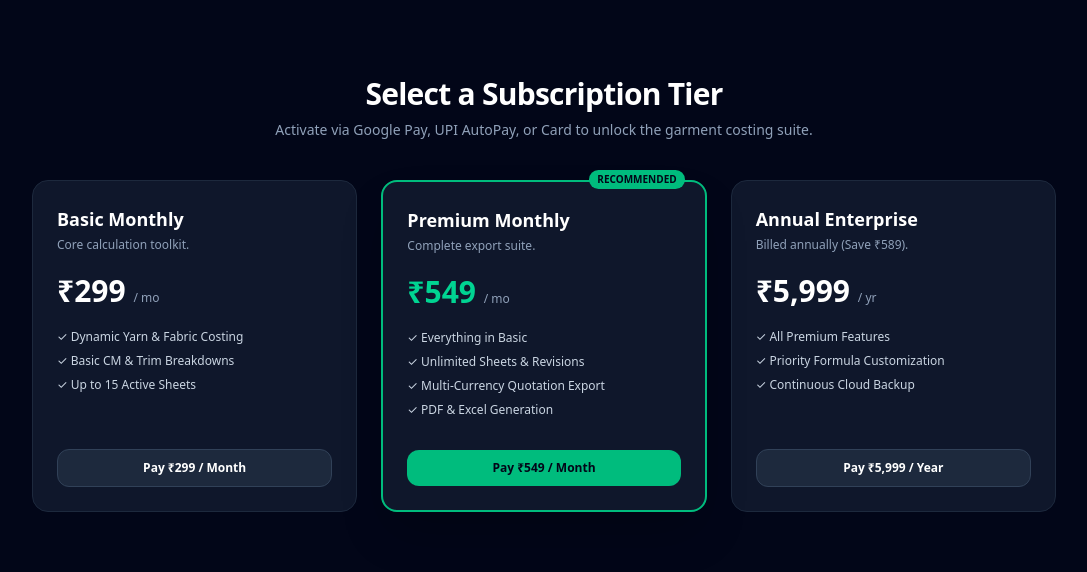
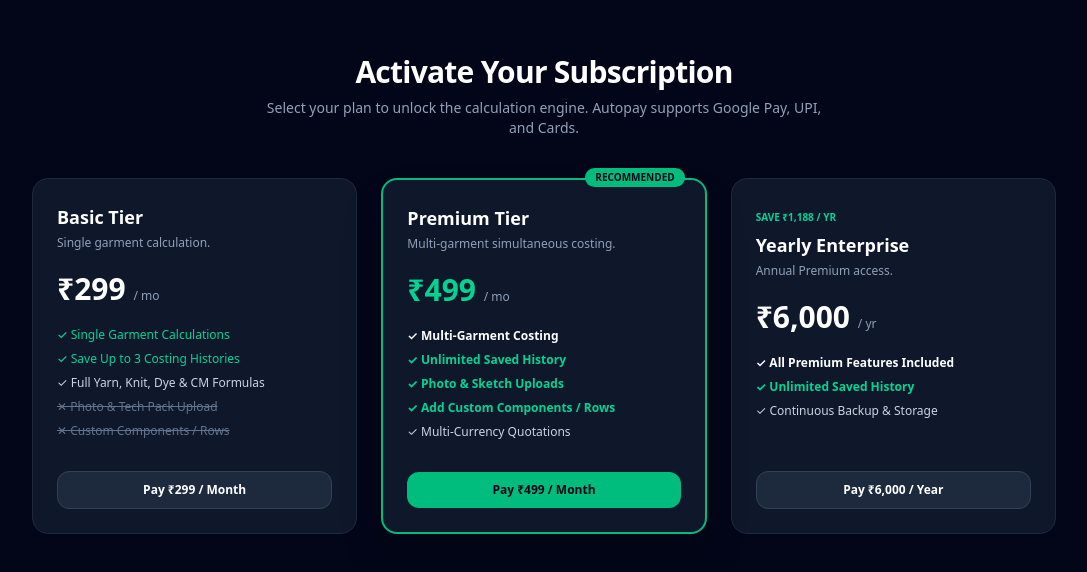
Before and after one commit to genuinerish/garment-costing-saas, a Next.js app: page /pricing in a window 1280 px wide. Shown: the part 106-678 px from the top of the page, without its empty margins (96-1183 px from the left). Built offline with nearby package versions, Linux system fonts and the light colour scheme.

Commit message:
Update premium monthly plan to 499 with complete file implementations

```diff
--- a/app/page.tsx
+++ b/app/page.tsx
@@ -17,152 +17,153 @@ export default function HomePage() {
             Sign In
           </Link>
           <Link
-            href="/pricing"
+            href="/login?mode=signup"
             className="px-4 py-2 text-sm font-semibold text-slate-950 bg-emerald-400 rounded-lg hover:bg-emerald-300 transition-colors shadow-lg shadow-emerald-500/20"
           >
-            View Plans
+            Create Account
           </Link>
         </div>
       </header>
 
-      {/* Hero Section */}
+      {/* Hero Welcome */}
       <section className="text-center px-4 pt-16 pb-12 max-w-4xl mx-auto">
-        <span className="text-xs font-semibold uppercase tracking-widest px-3 py-1 rounded-full bg-emerald-950 border border-emerald-500/40 text-emerald-400">
-          Built for Textile Merchandisers & Garment Exporters
+        <span className="text-xs font-semibold uppercase tracking-widest px-3.5 py-1 rounded-full bg-emerald-950 border border-emerald-500/40 text-emerald-400">
+          Textile Merchandising & Costing Suite
         </span>
         <h1 className="mt-6 text-4xl sm:text-6xl font-extrabold tracking-tight">
-          Precision Garment Costing & Quotation Suite
+          Precision Garment Costing Engine
         </h1>
         <p className="mt-6 text-base sm:text-lg text-slate-400 max-w-2xl mx-auto leading-relaxed">
-          Say goodbye to error-prone spreadsheets. Eliminate cost miscalculations across
-          yarn rates, fabric consumption, dyeing, CM overheads, and trim allocations.
+          Say goodbye to spreadsheet errors. Automate fabric consumption, yarn price volatility,
+          knitting & dyeing losses, CM overheads, and trim allocations.
         </p>
         <div className="mt-8 flex flex-wrap justify-center gap-4">
           <Link
-            href="/login"
+            href="/login?mode=signup"
             className="px-6 py-3 font-semibold text-slate-950 bg-emerald-400 rounded-xl hover:bg-emerald-300 transition-colors shadow-lg shadow-emerald-500/20 text-sm sm:text-base"
           >
-            Get Started (Sign In / Register)
+            Get Started Free
           </Link>
           <a
-            href="#pricing"
+            href="#plans"
             className="px-6 py-3 font-semibold text-slate-200 border border-slate-700 rounded-xl hover:bg-slate-900 transition-colors text-sm sm:text-base"
           >
-            Explore Plans
+            View Pricing Plans
           </a>
         </div>
       </section>
 
-      {/* Features Overview */}
-      <section className="py-14 border-t border-slate-900 bg-slate-900/30">
+      {/* Feature Breakdown */}
+      <section className="py-14 border-t border-slate-900 bg-slate-900/40">
         <div className="max-w-6xl mx-auto px-6 grid grid-cols-1 md:grid-cols-3 gap-6">
           <div className="bg-slate-900/80 border border-slate-800 p-6 rounded-2xl">
             <div className="text-2xl mb-3">🧵</div>
-            <h3 className="text-lg font-bold text-white">Fabric & Yarn Consumption</h3>
+            <h3 className="text-lg font-bold text-white">Yarn & Fabric Consumption</h3>
             <p className="text-slate-400 text-sm mt-2">
-              Calculate exact GSM, loop length, knitting loss, and dyeing shrinkage in grams per garment.
+              Calculate GSM, loop length, knitting loss, and dyeing shrinkage in exact grams per piece.
             </p>
           </div>
           <div className="bg-slate-900/80 border border-slate-800 p-6 rounded-2xl">
             <div className="text-2xl mb-3">✂️</div>
             <h3 className="text-lg font-bold text-white">Cut & Make (CM) Engine</h3>
             <p className="text-slate-400 text-sm mt-2">
-              Factor SAM, sewing line efficiency, stitching overheads, and packaging allocations.
+              Factor SAM (Standard Allowed Minutes), line efficiency, stitching, and finishing overheads.
             </p>
           </div>
           <div className="bg-slate-900/80 border border-slate-800 p-6 rounded-2xl">
-            <div className="text-2xl mb-3">🏷️</div>
-            <h3 className="text-lg font-bold text-white">Trims & Quotation Export</h3>
+            <div className="text-2xl mb-3">📦</div>
+            <h3 className="text-lg font-bold text-white">Trims & Quotation Exports</h3>
             <p className="text-slate-400 text-sm mt-2">
-              Itemize accessories, freight, profit margins, and export-grade quotations in multiple currencies.
+              Itemize buttons, labels, cartons, freight margins, and multi-currency quotation summaries.
             </p>
           </div>
         </div>
       </section>
 
-      {/* 3-Tier Pricing Grid */}
-      <section id="pricing" className="py-20 border-t border-slate-900">
+      {/* 3 Pricing Plans */}
+      <section id="plans" className="py-20 border-t border-slate-900">
         <div className="max-w-6xl mx-auto px-4 text-center">
-          <h2 className="text-3xl font-bold">Pick Your Plan</h2>
-          <p className="mt-2 text-slate-400 text-sm">Choose the right tier for your merchandising workload.</p>
+          <h2 className="text-3xl font-bold">Transparent Subscription Plans</h2>
+          <p className="mt-2 text-slate-400 text-sm">Choose single-garment drafting or multi-garment batch costing.</p>
 
           <div className="mt-12 grid grid-cols-1 md:grid-cols-3 gap-6 text-left">
-
-            {/* Basic Plan */}
-            <div className="bg-slate-900/70 border border-slate-800 rounded-2xl p-6 flex flex-col justify-between">
+            {/* Basic ₹299 */}
+            <div className="bg-slate-900/80 border border-slate-800 rounded-2xl p-6 flex flex-col justify-between">
               <div>
-                <h3 className="text-lg font-bold text-white">Basic Monthly</h3>
-                <p className="text-slate-400 text-xs mt-1">Core calculation toolkit for freelancers.</p>
+                <h3 className="text-lg font-bold text-white">Basic Plan</h3>
+                <p className="text-slate-400 text-xs mt-1">Single garment calculation.</p>
                 <div className="mt-5 text-3xl font-extrabold text-white">
                   ₹299 <span className="text-xs text-slate-400 font-normal">/ month</span>
                 </div>
                 <ul className="mt-6 space-y-2.5 text-xs text-slate-300">
-                  <li className="flex items-center gap-2">✓ Dynamic Yarn & Fabric Costing</li>
-                  <li className="flex items-center gap-2">✓ Basic CM & Trim Breakdowns</li>
-                  <li className="flex items-center gap-2">✓ Up to 15 Active Costing Sheets</li>
+                  <li className="flex items-center gap-2 text-emerald-400">✓ Single Garment Costing at a Time</li>
+                  <li className="flex items-center gap-2 text-emerald-400">✓ Save Up to 3 Costing Histories</li>
+                  <li className="flex items-center gap-2">✓ Full Yarn, Knit, Dye & CM Formulas</li>
+                  <li className="flex items-center gap-2 text-slate-500 line-through">✕ Photo & Tech Pack Upload</li>
+                  <li className="flex items-center gap-2 text-slate-500 line-through">✕ Custom Components & Extra Rows</li>
                 </ul>
               </div>
               <Link
-                href="/pricing"
-                className="mt-8 block w-full py-2.5 bg-slate-800 hover:bg-slate-700 text-white font-semibold rounded-xl text-center transition-colors border border-slate-700 text-xs"
+                href="/login?mode=signup"
+                className="mt-8 block w-full py-2.5 bg-slate-800 hover:bg-slate-700 text-white font-semibold rounded-xl text-center text-xs border border-slate-700"
               >
                 Choose Basic (₹299)
               </Link>
             </div>
 
-            {/* Premium Plan */}
-            <div className="bg-slate-900 border-2 border-emerald-500/70 rounded-2xl p-6 flex flex-col justify-between relative shadow-xl">
+            {/* Premium ₹499 */}
+            <div className="bg-slate-900 border-2 border-emerald-500/80 rounded-2xl p-6 flex flex-col justify-between relative shadow-2xl">
               <span className="absolute -top-3 right-5 bg-emerald-500 text-slate-950 text-[10px] font-bold px-2.5 py-0.5 rounded-full uppercase tracking-wider">
                 Popular
               </span>
               <div>
-                <h3 className="text-lg font-bold text-white">Premium Monthly</h3>
-                <p className="text-slate-400 text-xs mt-1">Full suite for active merchandisers.</p>
+                <h3 className="text-lg font-bold text-white">Premium Plan</h3>
+                <p className="text-slate-400 text-xs mt-1">Multi-garment simultaneous costing.</p>
                 <div className="mt-5 text-3xl font-extrabold text-emerald-400">
-                  ₹549 <span className="text-xs text-slate-400 font-normal">/ month</span>
+                  ₹499 <span className="text-xs text-slate-400 font-normal">/ month</span>
                 </div>
                 <ul className="mt-6 space-y-2.5 text-xs text-slate-300">
-                  <li className="flex items-center gap-2">✓ Everything in Basic</li>
-                  <li className="flex items-center gap-2">✓ Unlimited Costing Sheets & Revisions</li>
+                  <li className="flex items-center gap-2 font-bold text-white">✓ Multi-Garment Simultaneous Costing</li>
+                  <li className="flex items-center gap-2 font-bold text-emerald-400">✓ Unlimited Saved Costing History</li>
+                  <li className="flex items-center gap-2 font-bold text-emerald-400">✓ Upload Garment Photos & Sketches</li>
+                  <li className="flex items-center gap-2 font-bold text-emerald-400">✓ Add Unlimited Components & Rows</li>
                   <li className="flex items-center gap-2">✓ Multi-Currency Quotation Sheets</li>
-                  <li className="flex items-center gap-2">✓ Export to PDF & Excel</li>
                 </ul>
               </div>
               <Link
-                href="/pricing"
-                className="mt-8 block w-full py-2.5 bg-emerald-500 hover:bg-emerald-400 text-slate-950 font-bold rounded-xl text-center transition-colors shadow-lg shadow-emerald-500/20 text-xs"
+                href="/login?mode=signup"
+                className="mt-8 block w-full py-2.5 bg-emerald-500 hover:bg-emerald-400 text-slate-950 font-bold rounded-xl text-center text-xs shadow-lg shadow-emerald-500/20"
               >
-                Choose Premium (₹549)
+                Choose Premium (₹499)
               </Link>
             </div>
 
-            {/* Yearly Enterprise */}
-            <div className="bg-slate-900/70 border border-slate-800 rounded-2xl p-6 flex flex-col justify-between">
+            {/* Yearly ₹6000 */}
+            <div className="bg-slate-900/80 border border-slate-800 rounded-2xl p-6 flex flex-col justify-between">
               <div>
                 <span className="text-[10px] font-bold text-emerald-400 uppercase tracking-wider">
-                  Save ₹589 / Year
+                  Save ₹1,188 / Year
                 </span>
-                <h3 className="text-lg font-bold text-white mt-1">Annual Enterprise</h3>
-                <p className="text-slate-400 text-xs mt-1">For apparel brands and buying houses.</p>
+                <h3 className="text-lg font-bold text-white mt-1">Yearly Enterprise</h3>
+                <p className="text-slate-400 text-xs mt-1">For buying houses & exporters.</p>
                 <div className="mt-5 text-3xl font-extrabold text-white">
-                  ₹5,999 <span className="text-xs text-slate-400 font-normal">/ year</span>
+                  ₹6,000 <span className="text-xs text-slate-400 font-normal">/ year</span>
                 </div>
-                <p className="text-[11px] text-emerald-400 mt-1">Equivalent to ₹499 / month</p>
+                <p className="text-[11px] text-emerald-400 mt-1">Equivalent to ₹500 / month</p>
                 <ul className="mt-6 space-y-2.5 text-xs text-slate-300">
-                  <li className="flex items-center gap-2">✓ All Premium Features Included</li>
-                  <li className="flex items-center gap-2">✓ Priority Support & Custom Formula Config</li>
+                  <li className="flex items-center gap-2 font-bold text-white">✓ All Premium Multi-Garment Features</li>
+                  <li className="flex items-center gap-2 font-bold text-emerald-400">✓ Unlimited Saved Costing History</li>
                   <li className="flex items-center gap-2">✓ Continuous Cloud Backup</li>
-                  <li className="flex items-center gap-2">✓ 1-Year Rate Lock Guarantee</li>
+                  <li className="flex items-center gap-2">✓ 1-Year Price Lock Guarantee</li>
                 </ul>
               </div>
               <Link
-                href="/pricing"
-                className="mt-8 block w-full py-2.5 bg-slate-800 hover:bg-slate-700 text-white font-semibold rounded-xl text-center transition-colors border border-slate-700 text-xs"
+                href="/login?mode=signup"
+                className="mt-8 block w-full py-2.5 bg-slate-800 hover:bg-slate-700 text-white font-semibold rounded-xl text-center text-xs border border-slate-700"
               >
-                Choose Annual (₹5,999)
+                Choose Yearly (₹6,000)
               </Link>
             </div>
-
           </div>
         </div>
       </section>
--- a/app/pricing/page.tsx
+++ b/app/pricing/page.tsx
@@ -3,78 +3,84 @@
 import { useState } from "react";
 import { useRouter } from "next/navigation";
 
-export default function PricingPage() {
+export default function PricingSelectionPage() {
     const [loading, setLoading] = useState<string | null>(null);
     const router = useRouter();
 
-    const handleSubscribe = async (planType: "basic" | "premium" | "yearly") => {
+    const handleSubscribe = async (tier: "basic" | "premium" | "yearly") => {
         try {
-            setLoading(planType);
+            setLoading(tier);
             const res = await fetch("/api/razorpay/subscription", {
                 method: "POST",
                 headers: { "Content-Type": "application/json" },
-                body: JSON.stringify({ planType }),
+                body: JSON.stringify({ planType: tier }),
             });
 
             const data = await res.json();
 
             if (!res.ok || !data.subscriptionId) {
-                alert(data.error || "Subscription initialization failed. Check your plan IDs in Netlify.");
+                alert(data.error || "Unable to start Razorpay checkout. Check your Plan IDs in Netlify.");
                 setLoading(null);
                 return;
             }
 
-            const planLabels = {
+            const planLabels: Record<string, string> = {
                 basic: "Basic Monthly (₹299)",
-                premium: "Premium Monthly (₹549)",
-                yearly: "Annual Enterprise (₹5,999)",
+                premium: "Premium Monthly (₹499)",
+                yearly: "Annual Enterprise (₹6,000)",
             };
 
             const options = {
                 key: data.key,
                 subscription_id: data.subscriptionId,
                 name: "GARCOS ENTERPRISE",
-                description: `${planLabels[planType]} Subscription`,
-                handler: function () {
+                description: `${planLabels[tier]} Subscription`,
+                handler: async function (response: any) {
+                    await fetch("/api/user/activate-plan", {
+                        method: "POST",
+                        headers: { "Content-Type": "application/json" },
+                        body: JSON.stringify({
+                            tier,
+                            subscriptionId: response.razorpay_subscription_id,
+                        }),
+                    });
                     alert("Payment verified! Access granted.");
                     router.push("/dashboard/costing");
                 },
-                theme: {
-                    color: "#10b981",
-                },
+                theme: { color: "#10b981" },
             };
 
             const rzp = new (window as any).Razorpay(options);
             rzp.open();
         } catch (err: any) {
-            alert("Error starting checkout: " + err.message);
+            alert("Checkout error: " + err.message);
         } finally {
             setLoading(null);
         }
     };
 
     return (
-        <div className="min-h-screen bg-slate-950 text-white flex flex-col justify-center items-center px-4 py-12">
-            <div className="text-center max-w-xl">
-                <h1 className="text-3xl font-bold tracking-tight">Select a Subscription Tier</h1>
+        <div className="min-h-screen bg-slate-950 text-white flex flex-col items-center justify-center px-4 py-12">
+            <div className="text-center max-w-xl mb-10">
+                <h1 className="text-3xl font-bold tracking-tight">Activate Your Subscription</h1>
                 <p className="mt-2 text-slate-400 text-sm">
-                    Activate via Google Pay, UPI AutoPay, or Card to unlock the garment costing suite.
+                    Select your plan to unlock the calculation engine. Autopay supports Google Pay, UPI, and Cards.
                 </p>
             </div>
 
-            <div className="mt-10 grid grid-cols-1 md:grid-cols-3 gap-6 max-w-5xl w-full">
-                {/* Basic ₹299 */}
+            <div className="grid grid-cols-1 md:grid-cols-3 gap-6 max-w-5xl w-full">
+                {/* Basic Tier */}
                 <div className="bg-slate-900 border border-slate-800 rounded-2xl p-6 flex flex-col justify-between">
                     <div>
-                        <h2 className="text-lg font-bold">Basic Monthly</h2>
-                        <p className="text-slate-400 text-xs mt-1">Core calculation toolkit.</p>
-                        <div className="mt-5 text-3xl font-extrabold">
-                            ₹299 <span className="text-xs font-normal text-slate-400">/ mo</span>
-                        </div>
+                        <h2 className="text-lg font-bold">Basic Tier</h2>
+                        <p className="text-slate-400 text-xs mt-1">Single garment calculation.</p>
+                        <div className="mt-5 text-3xl font-extrabold">₹299 <span className="text-xs font-normal text-slate-400">/ mo</span></div>
                         <ul className="mt-5 space-y-2 text-xs text-slate-300">
-                            <li>✓ Dynamic Yarn & Fabric Costing</li>
-                            <li>✓ Basic CM & Trim Breakdowns</li>
-                            <li>✓ Up to 15 Active Sheets</li>
+                            <li className="text-emerald-400 font-medium">✓ Single Garment Calculations</li>
+                            <li className="text-emerald-400 font-medium">✓ Save Up to 3 Costing Histories</li>
+                            <li>✓ Full Yarn, Knit, Dye & CM Formulas</li>
+                            <li className="text-slate-500 line-through">✕ Photo & Tech Pack Upload</li>
+                            <li className="text-slate-500 line-through">✕ Custom Components / Rows</li>
                         </ul>
                     </div>
                     <button
@@ -82,26 +88,25 @@ export default function PricingPage() {
                         disabled={loading === "basic"}
                         className="mt-8 w-full py-2.5 bg-slate-800 hover:bg-slate-700 text-white font-semibold rounded-xl text-xs border border-slate-700 disabled:opacity-50"
                     >
-                        {loading === "basic" ? "Opening..." : "Pay ₹299 / Month"}
+                        {loading === "basic" ? "Loading Checkout..." : "Pay ₹299 / Month"}
                     </button>
                 </div>
 
-                {/* Premium ₹549 */}
+                {/* Premium Tier */}
                 <div className="bg-slate-900 border-2 border-emerald-500 rounded-2xl p-6 relative flex flex-col justify-between shadow-2xl">
-                    <span className="absolute -top-3 right-5 bg-emerald-500 text-slate-950 text-[10px] font-bold px-2 py-0.5 rounded-full uppercase">
+                    <span className="absolute -top-3 right-5 bg-emerald-500 text-slate-950 text-[10px] font-bold px-2.5 py-0.5 rounded-full uppercase">
                         Recommended
                     </span>
                     <div>
-                        <h2 className="text-lg font-bold">Premium Monthly</h2>
-                        <p className="text-slate-400 text-xs mt-1">Complete export suite.</p>
-                        <div className="mt-5 text-3xl font-extrabold text-emerald-400">
-                            ₹549 <span className="text-xs font-normal text-slate-400">/ mo</span>
-                        </div>
+                        <h2 className="text-lg font-bold">Premium Tier</h2>
+                        <p className="text-slate-400 text-xs mt-1">Multi-garment simultaneous costing.</p>
+                        <div className="mt-5 text-3xl font-extrabold text-emerald-400">₹499 <span className="text-xs font-normal text-slate-400">/ mo</span></div>
                         <ul className="mt-5 space-y-2 text-xs text-slate-300">
-                            <li>✓ Everything in Basic</li>
-                            <li>✓ Unlimited Sheets & Revisions</li>
-                            <li>✓ Multi-Currency Quotation Export</li>
-                            <li>✓ PDF & Excel Generation</li>
+                            <li className="text-white font-semibold">✓ Multi-Garment Costing</li>
+                            <li className="text-emerald-400 font-bold">✓ Unlimited Saved History</li>
+                            <li className="text-emerald-400 font-bold">✓ Photo & Sketch Uploads</li>
+                            <li className="text-emerald-400 font-bold">✓ Add Custom Components / Rows</li>
+                            <li>✓ Multi-Currency Quotations</li>
                         </ul>
                     </div>
                     <button
@@ -109,22 +114,21 @@ export default function PricingPage() {
                         disabled={loading === "premium"}
                         className="mt-8 w-full py-2.5 bg-emerald-500 hover:bg-emerald-400 text-slate-950 font-bold rounded-xl text-xs disabled:opacity-50"
                     >
-                        {loading === "premium" ? "Opening..." : "Pay ₹549 / Month"}
+                        {loading === "premium" ? "Loading Checkout..." : "Pay ₹499 / Month"}
                     </button>
                 </div>
 
-                {/* Yearly ₹5,999 */}
+                {/* Yearly Tier */}
                 <div className="bg-slate-900 border border-slate-800 rounded-2xl p-6 flex flex-col justify-between">
                     <div>
-                        <h2 className="text-lg font-bold">Annual Enterprise</h2>
-                        <p className="text-slate-400 text-xs mt-1">Billed annually (Save ₹589).</p>
-                        <div className="mt-5 text-3xl font-extrabold">
-                            ₹5,999 <span className="text-xs font-normal text-slate-400">/ yr</span>
-                        </div>
+                        <span className="text-[10px] font-bold text-emerald-400 uppercase">Save ₹1,188 / Yr</span>
+                        <h2 className="text-lg font-bold mt-1">Yearly Enterprise</h2>
+                        <p className="text-slate-400 text-xs mt-1">Annual Premium access.</p>
+                        <div className="mt-5 text-3xl font-extrabold">₹6,000 <span className="text-xs font-normal text-slate-400">/ yr</span></div>
                         <ul className="mt-5 space-y-2 text-xs text-slate-300">
-                            <li>✓ All Premium Features</li>
-                            <li>✓ Priority Formula Customization</li>
-                            <li>✓ Continuous Cloud Backup</li>
+                            <li className="text-white font-semibold">✓ All Premium Features Included</li>
+                            <li className="text-emerald-400 font-bold">✓ Unlimited Saved History</li>
+                            <li>✓ Continuous Backup & Storage</li>
                         </ul>
                     </div>
                     <button
@@ -132,7 +136,7 @@ export default function PricingPage() {
                         disabled={loading === "yearly"}
                         className="mt-8 w-full py-2.5 bg-slate-800 hover:bg-slate-700 text-white font-semibold rounded-xl text-xs border border-slate-700 disabled:opacity-50"
                     >
-                        {loading === "yearly" ? "Opening..." : "Pay ₹5,999 / Year"}
+                        {loading === "yearly" ? "Loading Checkout..." : "Pay ₹6,000 / Year"}
                     </button>
                 </div>
             </div>
```
Also changed, not shown: app/dashboard/costing/page.tsx (+9 -13 lines).
